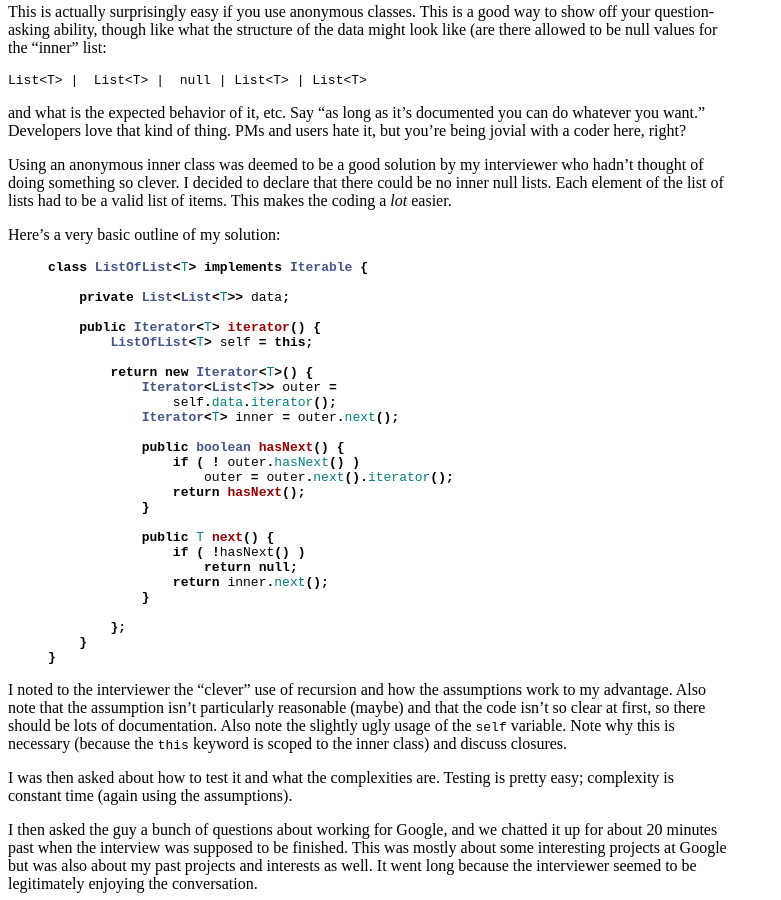
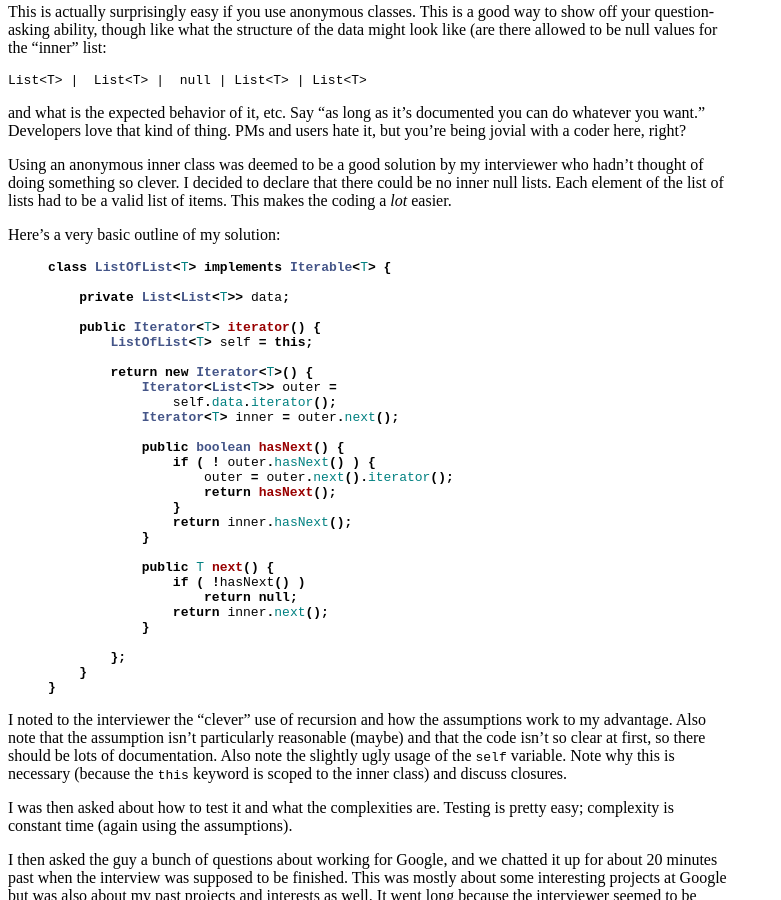
Before and after one commit to rtimmons/Parsed-Out, a Jekyll site: the page built from _posts/2009-11-03-google-interview-part-1.markdown, in a window 1280 px wide and 900 px high, scrolled down 1592 px. Shown: the whole window, without its empty margins (0-781 px from the left). Built offline with Jekyll 4.4.1, drawn with Linux system fonts in a browser that asks for light colours; Markdown is read by kramdown in place of the engine named in the settings.

Commit message:
Cleanup: 1. use index.html so pagination will work 2. fix code is google interview post.

```diff
--- a/_posts/2009-11-03-google-interview-part-1.markdown
+++ b/_posts/2009-11-03-google-interview-part-1.markdown
@@ -87,7 +87,7 @@ Using an anonymous inner class was deemed to be a good solution by my interviewe
 Here's a very basic outline of my solution:
 
 {% highlight java %}
-class ListOfList<T> implements Iterable {
+class ListOfList<T> implements Iterable<T> {
 
     private List<List<T>> data;
 
@@ -100,9 +100,11 @@ class ListOfList<T> implements Iterable {
             Iterator<T> inner = outer.next();
 
             public boolean hasNext() {
-                if ( ! outer.hasNext() )
+                if ( ! outer.hasNext() ) {
                     outer = outer.next().iterator();
-                return hasNext();
+                    return hasNext();
+                }
+                return inner.hasNext();
             }
 
             public T next() {
```
Also changed, not shown: _posts/2011-10-27-modeling-categories.markdown (+9 -4 lines), index.html (renamed from index.markdown).
